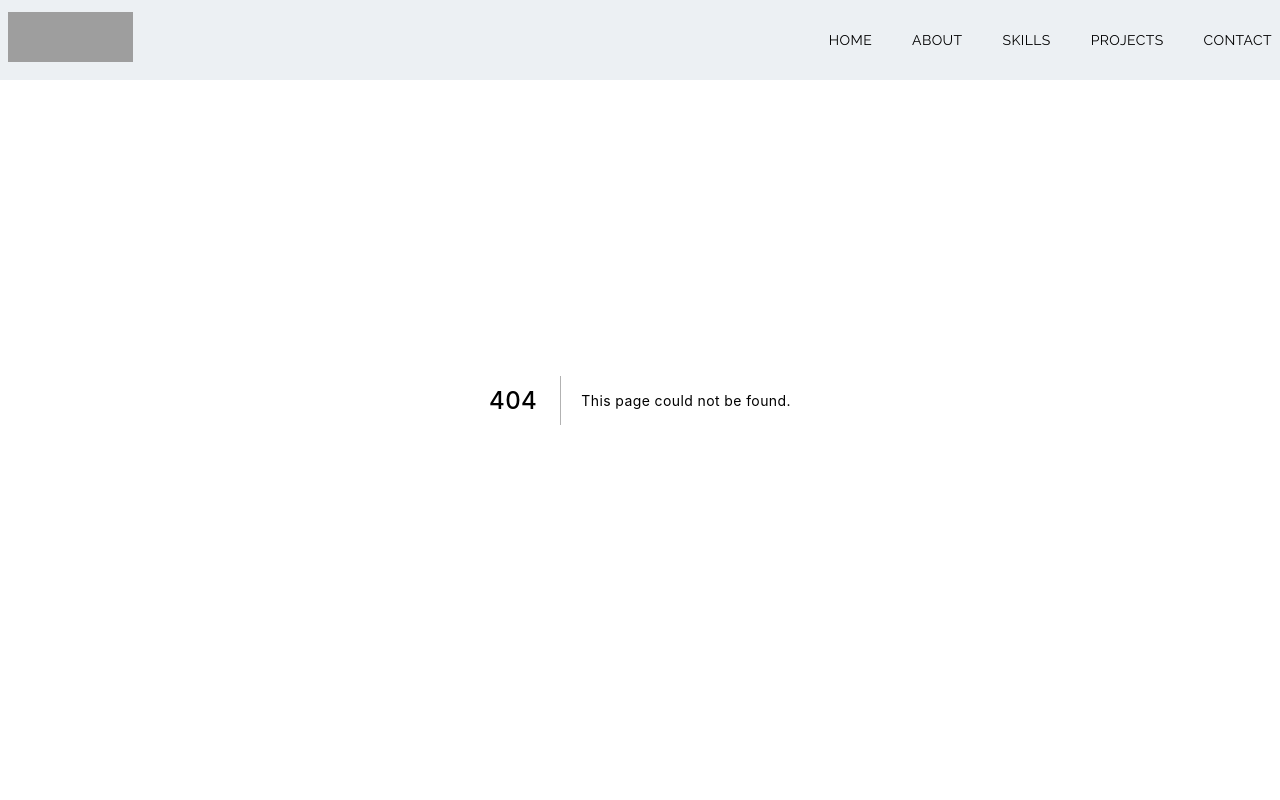
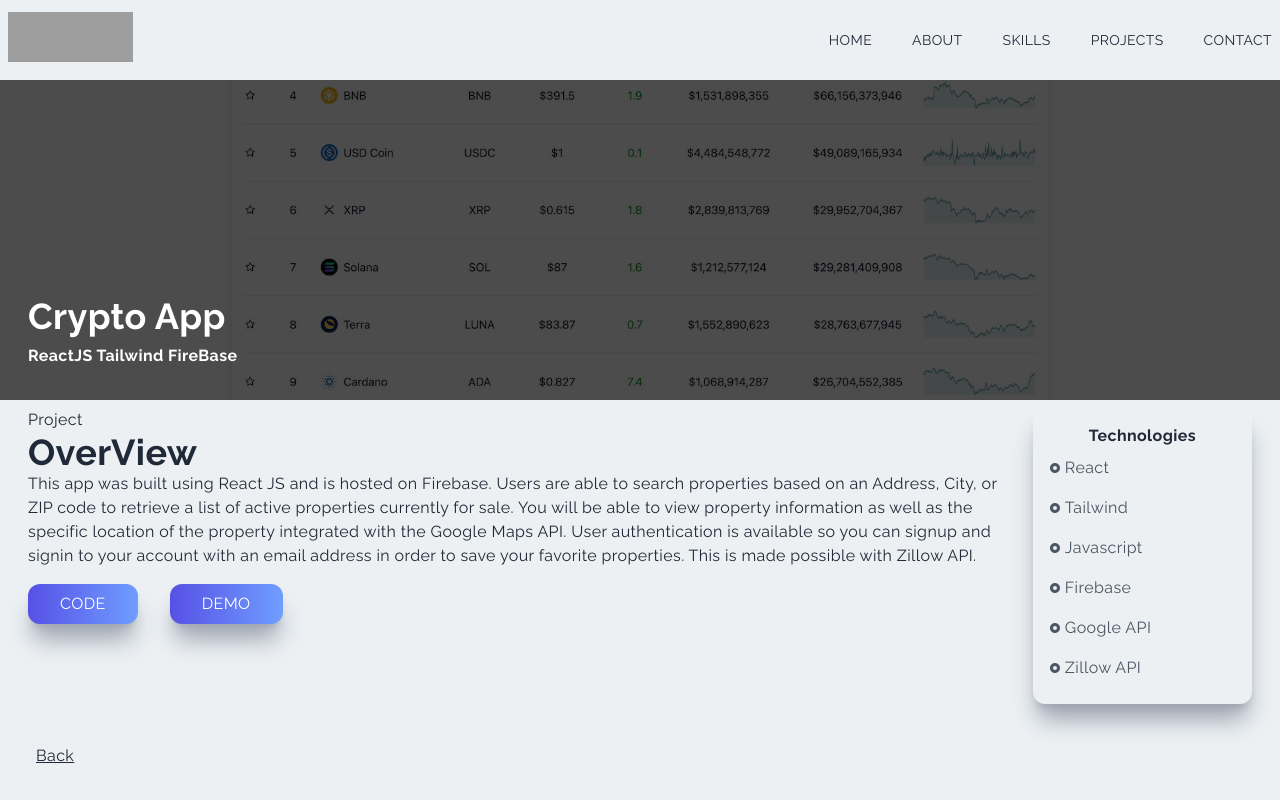
Before and after one commit to xiekecheng/portfolio-nextjs, a Next.js app: page /crypto in a window 1280 px wide. Before the commit this address had no page. Built offline with nearby package versions, Linux system fonts and the light colour scheme; grey boxes are pictures that could not be loaded.

Commit message:
✨ feat: 增加project详情页
crypto netflix twitch页面

```diff
--- /dev/null
+++ b/pages/crypto.jsx
@@ -0,0 +1,79 @@
+import React from 'react';
+import Image from 'next/image';
+import cryptoIcon from '../public/assets/projects/crypto.jpg';
+import { RiRadioButtonFill } from 'react-icons/ri';
+import Link from 'next/link';
+const crypto = () => {
+	return (
+		<div className='w-full'>
+			{/* backgound */}
+			<div className='w-full h-[40vh] lg:h-[50vh] relative'>
+				<div className='w-full h-full bg-black/70 z-10 absolute'></div>
+				<Image
+					className='absolute'
+					src={cryptoIcon}
+					alt='/'
+					layout='fill'
+					objectFit='cover'
+				/>
+				<div className='absolute top-[70%] p-2 left-[50%] translate-x-[-50%] z-20 text-white max-w-[1240px] w-full mx-auto '>
+					<h2 className='py-2'>Crypto App</h2>
+					<h3>ReactJS Tailwind FireBase</h3>
+				</div>
+			</div>
+			{/* description */}
+			<div className='max-w-[1240px] mx-auto grid md:grid-cols-5 gap-8 p-2'>
+				<div className='md:col-span-4'>
+					<p>Project</p>
+					<h2>OverView</h2>
+					<p>
+						This app was built using React JS and is hosted on Firebase. Users
+						are able to search properties based on an Address, City, or ZIP code
+						to retrieve a list of active properties currently for sale. You will
+						be able to view property information as well as the specific
+						location of the property integrated with the Google Maps API. User
+						authentication is available so you can signup and signin to your
+						account with an email address in order to save your favorite
+						properties. This is made possible with Zillow API.
+					</p>
+					<button className='text-white py-2 px-8 mt-4 mr-8'>Code</button>
+					<button className='text-white py-2 px-8 mt-4 mr-8'>Demo</button>
+				</div>
+				<div className='md:col-span-1 shadow-xl shadow-gray-400 rounded-xl p-4'>
+					<h4 className='text-center'>Technologies</h4>
+					<div className='grid md:grid-cols-1 sm:grid-cols-3 grid-cols-2'>
+						<p className='py-2 flex items-center text-gray-600'>
+							<RiRadioButtonFill className='pr-1' />
+							React
+						</p>
+						<p className='py-2 flex items-center text-gray-600'>
+							<RiRadioButtonFill className='pr-1' />
+							Tailwind
+						</p>
+						<p className='py-2 flex items-center text-gray-600'>
+							<RiRadioButtonFill className='pr-1' />
+							Javascript
+						</p>
+						<p className='py-2 flex items-center text-gray-600'>
+							<RiRadioButtonFill className='pr-1' />
+							Firebase
+						</p>
+						<p className='py-2 flex items-center text-gray-600'>
+							<RiRadioButtonFill className='pr-1' />
+							Google API
+						</p>
+						<p className='py-2 flex items-center text-gray-600'>
+							<RiRadioButtonFill className='pr-1' />
+							Zillow API
+						</p>
+					</div>
+				</div>
+				<Link href='/#projects'>
+					<p className='underline p-2 cursor-pointer'>Back</p>
+				</Link>
+			</div>
+		</div>
+	);
+};
+
+export default crypto;
--- /dev/null
+++ b/pages/netflix.jsx
@@ -0,0 +1,79 @@
+import React from 'react';
+import Image from 'next/image';
+import netflixIcon from '../public/assets/projects/netflix.jpg';
+import { RiRadioButtonFill } from 'react-icons/ri';
+import Link from 'next/link';
+const netflix = () => {
+	return (
+		<div className='w-full'>
+			{/* backgound */}
+			<div className='w-full h-[40vh] lg:h-[50vh] relative'>
+				<div className='w-full h-full bg-black/70 z-10 absolute'></div>
+				<Image
+					className='absolute'
+					src={netflixIcon}
+					alt='/'
+					layout='fill'
+					objectFit='cover'
+				/>
+				<div className='absolute top-[70%] p-2 left-[50%] translate-x-[-50%] z-20 text-white max-w-[1240px] w-full mx-auto '>
+					<h2 className='py-2'>NetFlix App</h2>
+					<h3>ReactJS Tailwind FireBase</h3>
+				</div>
+			</div>
+			{/* description */}
+			<div className='max-w-[1240px] mx-auto grid md:grid-cols-5 gap-8 p-2'>
+				<div className='md:col-span-4'>
+					<p>Project</p>
+					<h2>OverView</h2>
+					<p>
+						This app was built using React JS and is hosted on Firebase. Users
+						are able to search properties based on an Address, City, or ZIP code
+						to retrieve a list of active properties currently for sale. You will
+						be able to view property information as well as the specific
+						location of the property integrated with the Google Maps API. User
+						authentication is available so you can signup and signin to your
+						account with an email address in order to save your favorite
+						properties. This is made possible with Zillow API.
+					</p>
+					<button className='text-white py-2 px-8 mt-4 mr-8'>Code</button>
+					<button className='text-white py-2 px-8 mt-4 mr-8'>Demo</button>
+				</div>
+				<div className='md:col-span-1 shadow-xl shadow-gray-400 rounded-xl p-4'>
+					<h4 className='text-center'>Technologies</h4>
+					<div className='grid md:grid-cols-1 sm:grid-cols-3 grid-cols-2'>
+						<p className='py-2 flex items-center text-gray-600'>
+							<RiRadioButtonFill className='pr-1' />
+							React
+						</p>
+						<p className='py-2 flex items-center text-gray-600'>
+							<RiRadioButtonFill className='pr-1' />
+							Tailwind
+						</p>
+						<p className='py-2 flex items-center text-gray-600'>
+							<RiRadioButtonFill className='pr-1' />
+							Javascript
+						</p>
+						<p className='py-2 flex items-center text-gray-600'>
+							<RiRadioButtonFill className='pr-1' />
+							Firebase
+						</p>
+						<p className='py-2 flex items-center text-gray-600'>
+							<RiRadioButtonFill className='pr-1' />
+							Google API
+						</p>
+						<p className='py-2 flex items-center text-gray-600'>
+							<RiRadioButtonFill className='pr-1' />
+							Zillow API
+						</p>
+					</div>
+				</div>
+				<Link href='/#projects'>
+					<p className='underline p-2 cursor-pointer'>Back</p>
+				</Link>
+			</div>
+		</div>
+	);
+};
+
+export default netflix;
--- /dev/null
+++ b/pages/twitch.jsx
@@ -0,0 +1,79 @@
+import React from 'react';
+import Image from 'next/image';
+import twitchIcon from '../public/assets/projects/twitch.jpg';
+import { RiRadioButtonFill } from 'react-icons/ri';
+import Link from 'next/link';
+const twitch = () => {
+	return (
+		<div className='w-full'>
+			{/* backgound */}
+			<div className='w-full h-[40vh] lg:h-[50vh] relative'>
+				<div className='w-full h-full bg-black/70 z-10 absolute'></div>
+				<Image
+					className='absolute'
+					src={twitchIcon}
+					alt='/'
+					layout='fill'
+					objectFit='cover'
+				/>
+				<div className='absolute top-[70%] p-2 left-[50%] translate-x-[-50%] z-20 text-white max-w-[1240px] w-full mx-auto '>
+					<h2 className='py-2'>Twitch UI</h2>
+					<h3>ReactJS Tailwind FireBase</h3>
+				</div>
+			</div>
+			{/* description */}
+			<div className='max-w-[1240px] mx-auto grid md:grid-cols-5 gap-8 p-2'>
+				<div className='md:col-span-4'>
+					<p>Project</p>
+					<h2>OverView</h2>
+					<p>
+						This app was built using React JS and is hosted on Firebase. Users
+						are able to search properties based on an Address, City, or ZIP code
+						to retrieve a list of active properties currently for sale. You will
+						be able to view property information as well as the specific
+						location of the property integrated with the Google Maps API. User
+						authentication is available so you can signup and signin to your
+						account with an email address in order to save your favorite
+						properties. This is made possible with Zillow API.
+					</p>
+					<button className='text-white py-2 px-8 mt-4 mr-8'>Code</button>
+					<button className='text-white py-2 px-8 mt-4 mr-8'>Demo</button>
+				</div>
+				<div className='md:col-span-1 shadow-xl shadow-gray-400 rounded-xl p-4'>
+					<h4 className='text-center'>Technologies</h4>
+					<div className='grid md:grid-cols-1 sm:grid-cols-3 grid-cols-2'>
+						<p className='py-2 flex items-center text-gray-600'>
+							<RiRadioButtonFill className='pr-1' />
+							React
+						</p>
+						<p className='py-2 flex items-center text-gray-600'>
+							<RiRadioButtonFill className='pr-1' />
+							Tailwind
+						</p>
+						<p className='py-2 flex items-center text-gray-600'>
+							<RiRadioButtonFill className='pr-1' />
+							Javascript
+						</p>
+						<p className='py-2 flex items-center text-gray-600'>
+							<RiRadioButtonFill className='pr-1' />
+							Firebase
+						</p>
+						<p className='py-2 flex items-center text-gray-600'>
+							<RiRadioButtonFill className='pr-1' />
+							Google API
+						</p>
+						<p className='py-2 flex items-center text-gray-600'>
+							<RiRadioButtonFill className='pr-1' />
+							Zillow API
+						</p>
+					</div>
+				</div>
+				<Link href='/#projects'>
+					<p className='underline p-2 cursor-pointer'>Back</p>
+				</Link>
+			</div>
+		</div>
+	);
+};
+
+export default twitch;
```
